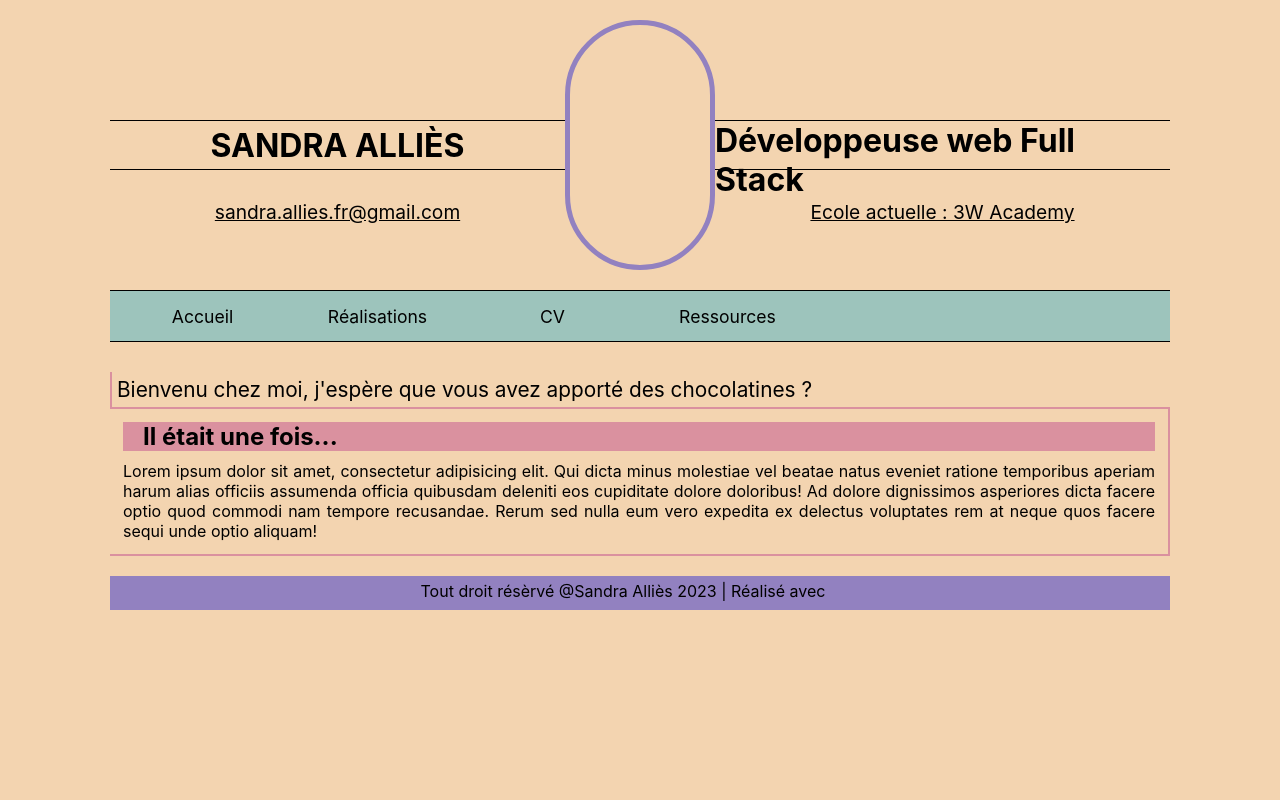
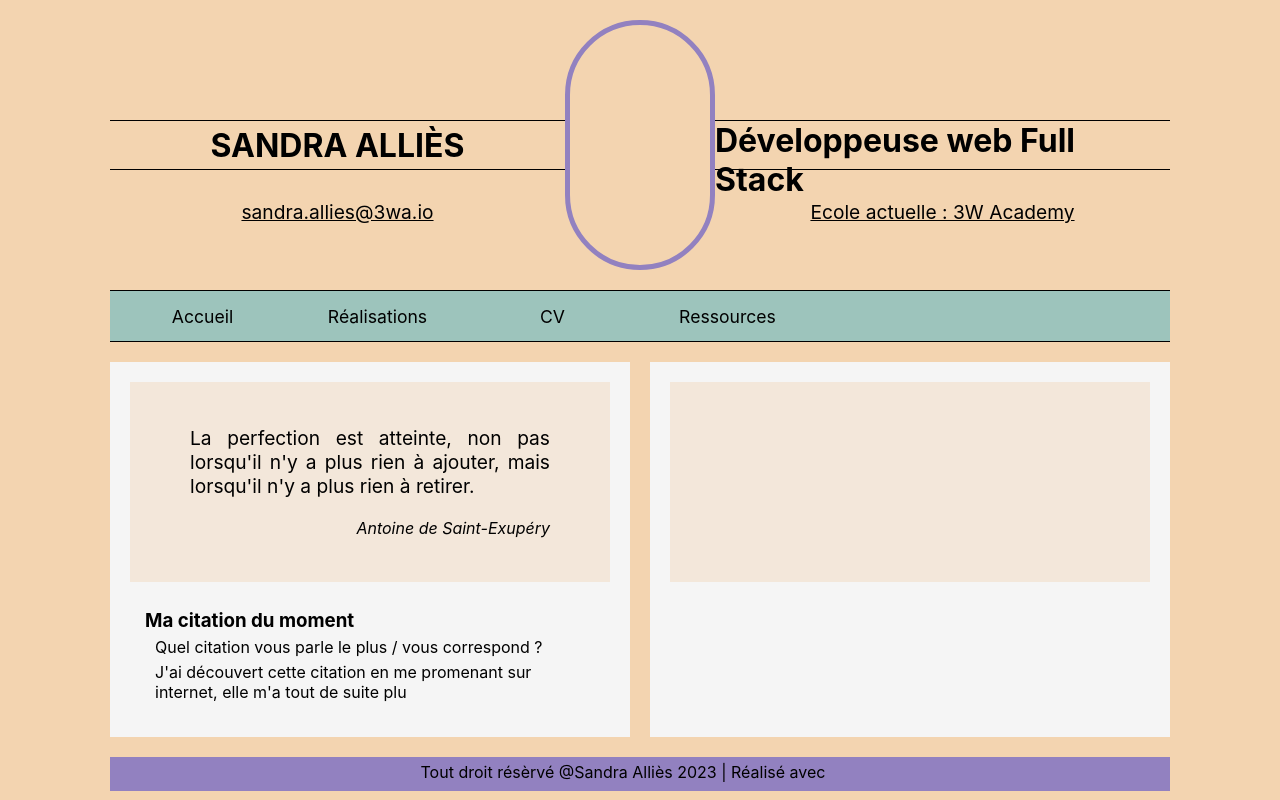
Before and after one commit to Sandra-Allies/Portfolio, a React (Create React App) app: page / in a window 1280 px wide. Built offline with nearby package versions, Linux system fonts and the light colour scheme; some icons are missing.

Commit message:
mise en place des home cards, ajout de leur position en relative, leur contenant position absolute, remplissage de la card citation pour faire des tests, 2 cards sur la home pour le moment

```diff
--- a/src/App.js
+++ b/src/App.js
@@ -4,6 +4,9 @@ import Menu from './menu/menu';
 import About from './about/about';
 import Cards from './cards/cards';
 import Footer from './footer/footer';
+import HomeCard from './homeCard/homeCard';
+import HomeCardCitation from './homeCard/homeCardCitation';
+import HomeCardCode from './homeCard/homeCardCode';
 
 
 function App() {
@@ -11,8 +14,15 @@ function App() {
     <div className="App">
       <Header />
       <Menu />
+
       {/* Début corp du site */}
-    <About />
+      {/* <About /> */}
+
+      <div className="wrapHome">
+        <HomeCardCitation />
+        <HomeCardCode />
+      </div>
+
       {/* <div className="wrap">
         <Cards />
         <Cards />
@@ -20,6 +30,7 @@ function App() {
         <Cards />
       </div> */}
       {/* Fin corp du site */}
+
       <Footer />
     </div>
   );
--- a/src/cards/cards.js
+++ b/src/cards/cards.js
@@ -2,7 +2,6 @@ import './cards.scss';
 import logo from '../assets/images/logo.jpg'
 
 function Card() {
-    // const feneco = Feneco;
     return (
         <div className="Card">
             <div className="Card-picture">
--- a/src/cards/cards.scss
+++ b/src/cards/cards.scss
@@ -4,32 +4,36 @@
 .Card {
     width: calc(25% - 10px);
     height: auto;
-    // background-color: $creme;
-    // box-shadow: 0 0 7px gray ;
+    padding: 20px;
+    background-color: whitesmoke;
     display: flex;
     flex-direction: column;
     align-items: center;
-    border: black 1px solid;
 
     &-picture img {
         width: 100%;
         height: auto;
-        padding: 15px;
+        background-color: $creme;
         display: flex;
         justify-content: center;
         align-content: center;
-        object-fit: cover;
+    }
+
+    img {
+        width: 100%;
+        height: 100%;
+        object-fit: contain;
     }
 
     &-content {
         width: 100%;
-        margin: 0;
+        margin-top: 20px;
         display: flex;
         flex-direction: column;
         padding: 0 15px 15px;
 
         p {
-            text-indent: 10px;
+            padding-left: 10px;
             padding-top: 5px;
         }
     }
--- a/src/header/header.js
+++ b/src/header/header.js
@@ -10,7 +10,7 @@ function Header() {
                 </div>
 
                 <div class="col1-name"><h1>Sandra Alliès</h1></div>
-                <div class="col1-mail">sandra.allies.fr@gmail.com</div>
+                <div class="col1-mail">sandra.allies@3wa.io</div>
             </div>
 
             <div className="col2">
--- /dev/null
+++ b/src/homeCard/homeCard.js
@@ -0,0 +1,14 @@
+import './homeCard.scss';
+import Feneco from '../assets/images/Feneco.jpg'
+import { Icon } from '@iconify/react';
+import HomeCardCitation from './homeCardCitation';
+
+function HomeCard() {
+    return (
+        <div className="wrapHome">
+            <HomeCardCitation />
+        </div>
+    );
+}
+
+export default HomeCard;
--- /dev/null
+++ b/src/homeCard/homeCard.scss
@@ -0,0 +1,73 @@
+@import '../_var.scss';
+
+.wrapHome {
+    min-width: 100%;
+    height: auto;
+    display: flex;
+    flex-wrap: wrap;
+    gap: 20px;
+    margin-top: 20px;
+}
+
+.HomeCard {
+    width: calc(50% - 10px);
+    height: 375px;
+    padding: 20px;
+    background-color: whitesmoke;
+    position: relative;
+    display: flex;
+    flex-direction: column;
+    align-items: flex-start;
+
+    &-picture {
+        width: calc(100% - 40px);
+        height: 200px;
+        background-color: $creme;
+        position: absolute;
+        top: 20px;
+        left: 20px;
+        align-self: flex-start;
+        display: flex;
+        justify-content: center;
+    }
+
+    figure {
+        width: 75%;
+        height: auto;
+        text-align: justify;
+
+
+        p {
+            font-size: 1.2em;
+        }
+
+        figcaption {
+            margin-top: 20px;
+            text-align: right;
+            font-style: italic;
+            font-size: 1em;
+        }
+    }
+
+    img {
+        width: 100%;
+        height: 100%;
+        object-fit: contain;
+    }
+
+    &-content {
+        width: calc(100% - 40px);
+        height: auto;
+        margin-top: 20px;
+        position: absolute;
+        bottom: 20px;
+        display: flex;
+        flex-direction: column;
+        padding: 0 15px 15px;
+
+        p {
+            padding-left: 10px;
+            padding-top: 5px;
+        }
+    }
+}
--- /dev/null
+++ b/src/homeCard/homeCardCitation.js
@@ -0,0 +1,25 @@
+import './homeCard.scss';
+
+function HomeCardCitation() {
+    return (
+            <div className="HomeCard">
+                <div className="HomeCard-picture">
+                    <figure>
+                        <p>
+                            La perfection est atteinte, non pas lorsqu'il n'y a plus rien à ajouter,
+                            mais lorsqu'il n'y a plus rien à retirer.
+                        </p>
+                        <figcaption>Antoine de Saint-Exupéry</figcaption>
+                    </figure>
+                </div>
+
+                <div className="HomeCard-content">
+                    <h3>Ma citation du moment</h3>
+                    <p>Quel citation vous parle le plus / vous correspond ?</p>
+                    <p>J'ai découvert cette citation en me promenant sur internet, elle m'a tout de suite plu</p>
+                </div>
+            </div>
+    );
+}
+
+export default HomeCardCitation;
--- /dev/null
+++ b/src/homeCard/homeCardCode.js
@@ -0,0 +1,18 @@
+import './homeCard.scss';
+
+function HomeCardCode() {
+    return (
+        <div className="HomeCard">
+            <div className="HomeCard-picture">
+
+            </div>
+
+            <div className="HomeCard-content">
+                <h3></h3>
+                <p></p>
+            </div>
+        </div>
+    );
+}
+
+export default HomeCardCode;
```
Also changed, not shown: src/App.scss (line endings or trailing spaces). Lines whose indentation alone changed are shown as unchanged.
